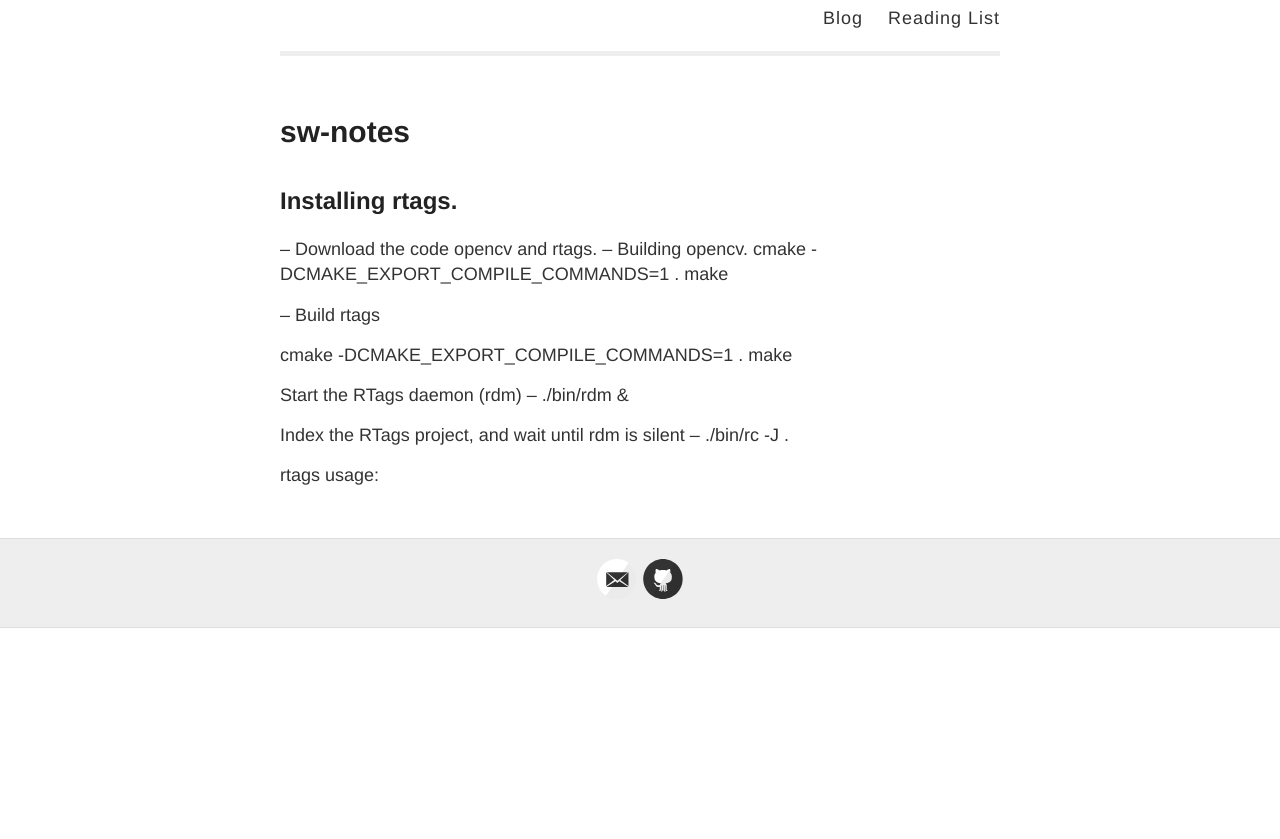
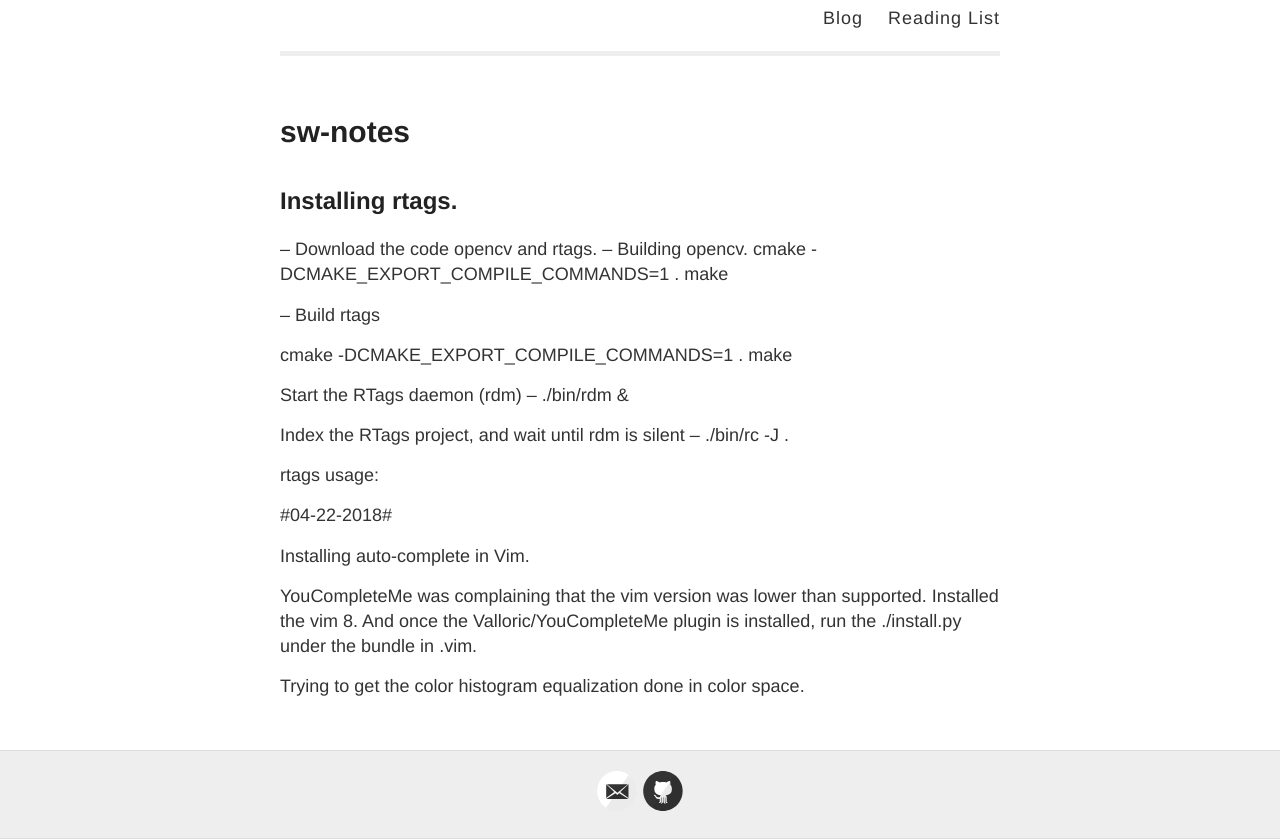
Before and after one commit to kvsrh/kvsrh.github.io.old, a Jekyll site: the page built from sw-notes.md, in a window 1280 px wide. Shown: the part 344-1183 px from the top of the page. Built offline with Jekyll 4.4.1, drawn with Linux system fonts in a browser that asks for light colours; before the commit the page ends 972 px from its top, so only the background shows below that.

Commit message:
04-22-2018 commit.

```diff
--- a/sw-notes.md
+++ b/sw-notes.md
@@ -20,3 +20,13 @@ Start the RTags daemon (rdm) -- ./bin/rdm &
 Index the RTags project, and wait until rdm is silent -- ./bin/rc -J .
 
 rtags usage:
+
+#04-22-2018#
+
+Installing auto-complete in Vim.
+
+YouCompleteMe was complaining that the vim version was lower than supported.
+Installed the vim 8. And once the Valloric/YouCompleteMe plugin is installed,
+run the ./install.py under the bundle in .vim.
+
+Trying to get the color histogram equalization done in color space.
```
